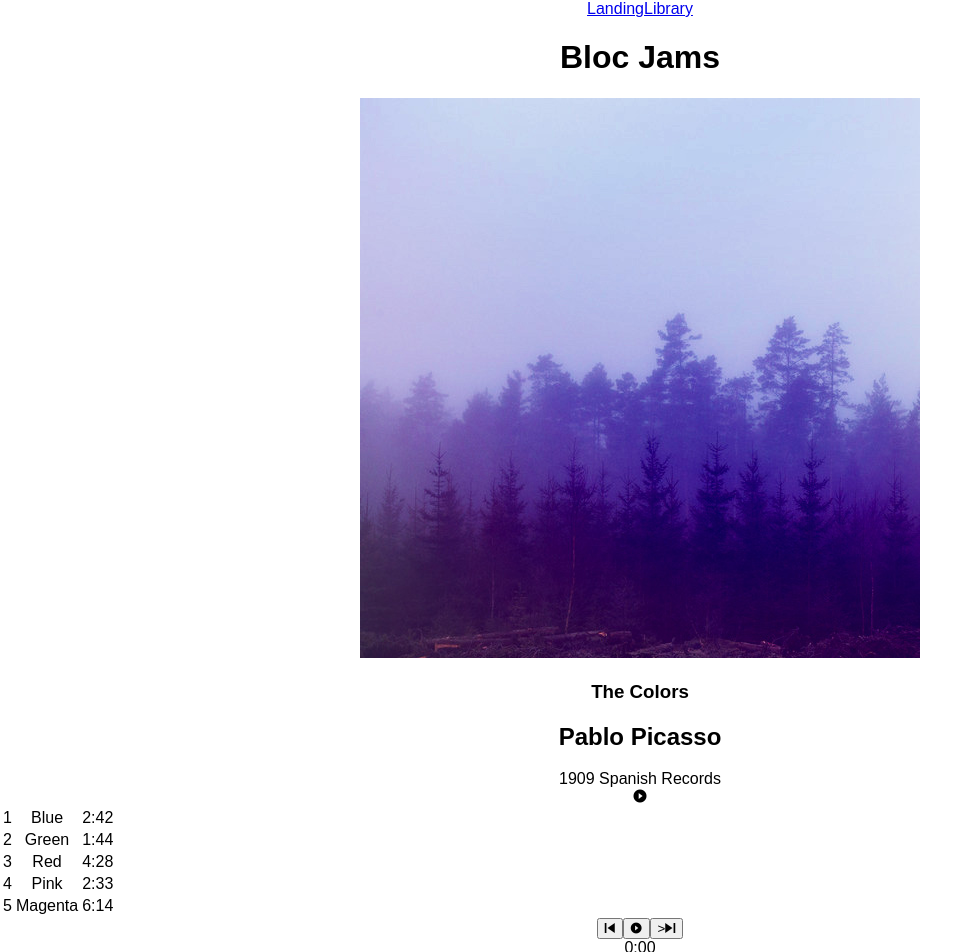
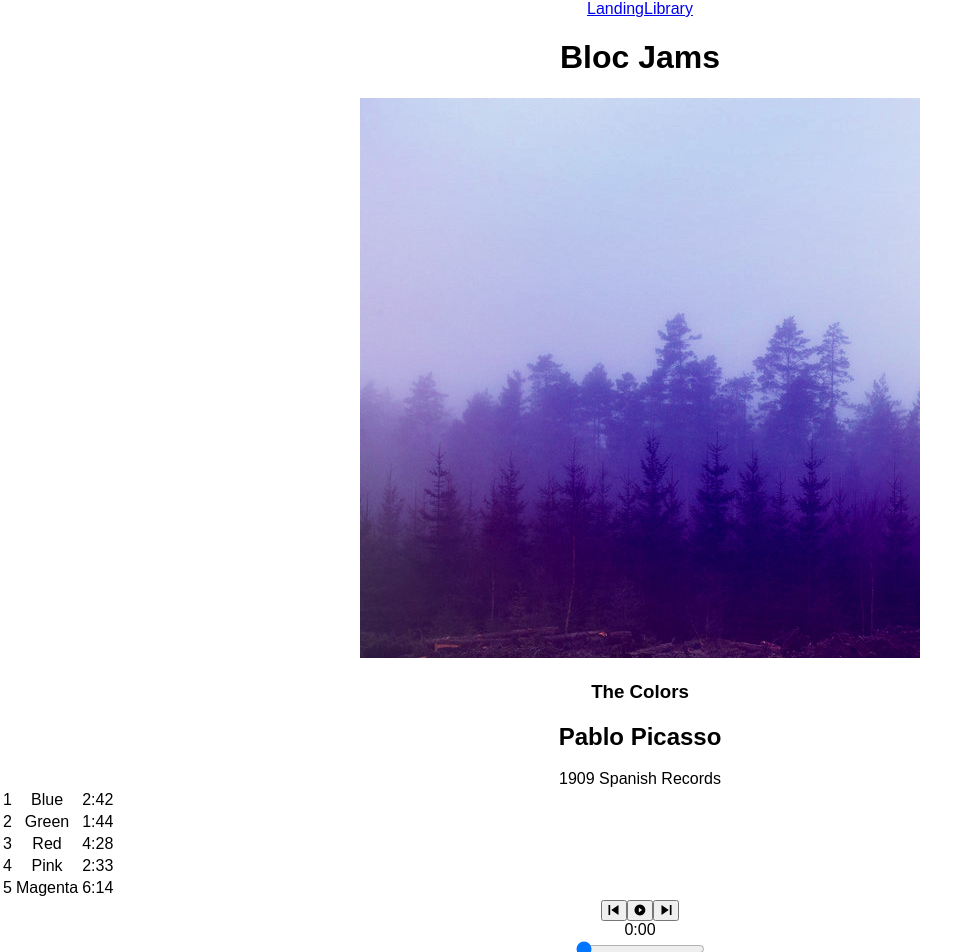
Before and after one commit to DarkVole/bloc-jams-react, a React (Create React App) app: page /album/the-colors in a window 1280 px wide. Shown: the top 952 px of the page, without its empty margins (0-980 px from the left). Built offline with nearby package versions, Linux system fonts and the light colour scheme.

Commit message:
removed stray character

```diff
--- a/src/components/Album.js
+++ b/src/components/Album.js
@@ -185,7 +185,7 @@ handleSongClick(song) {
         <h1 id="album-title">{this.state.album.title}</h1>
         <h2 className="artist">{this.state.album.artist}</h2>
         <div id="release-info">{this.state.album.releaseInfo}</div>
-        <i className="icon ion-md-play-circle"></i>
+
         </div>
 
 
--- a/src/components/PlayerBar.js
+++ b/src/components/PlayerBar.js
@@ -14,7 +14,7 @@
              <span className={this.props.isPlaying ? "icon ion-md-pause" : "icon ion-md-play-circle"}> </span>
            </button>
 
-           <button id="next"onClick={this.props.handleNextClick}>>
+           <button id="next"onClick={this.props.handleNextClick}>
              <span className="icon ion-md-skip-forward"></span>
            </button>
 
```
